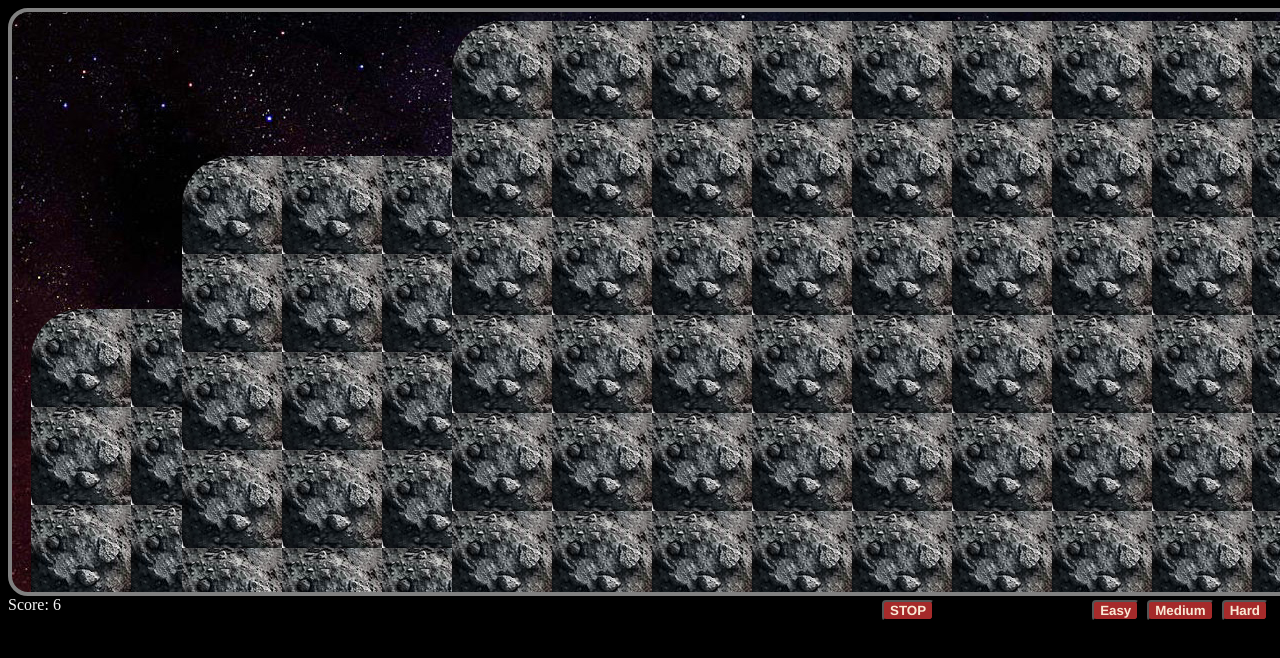
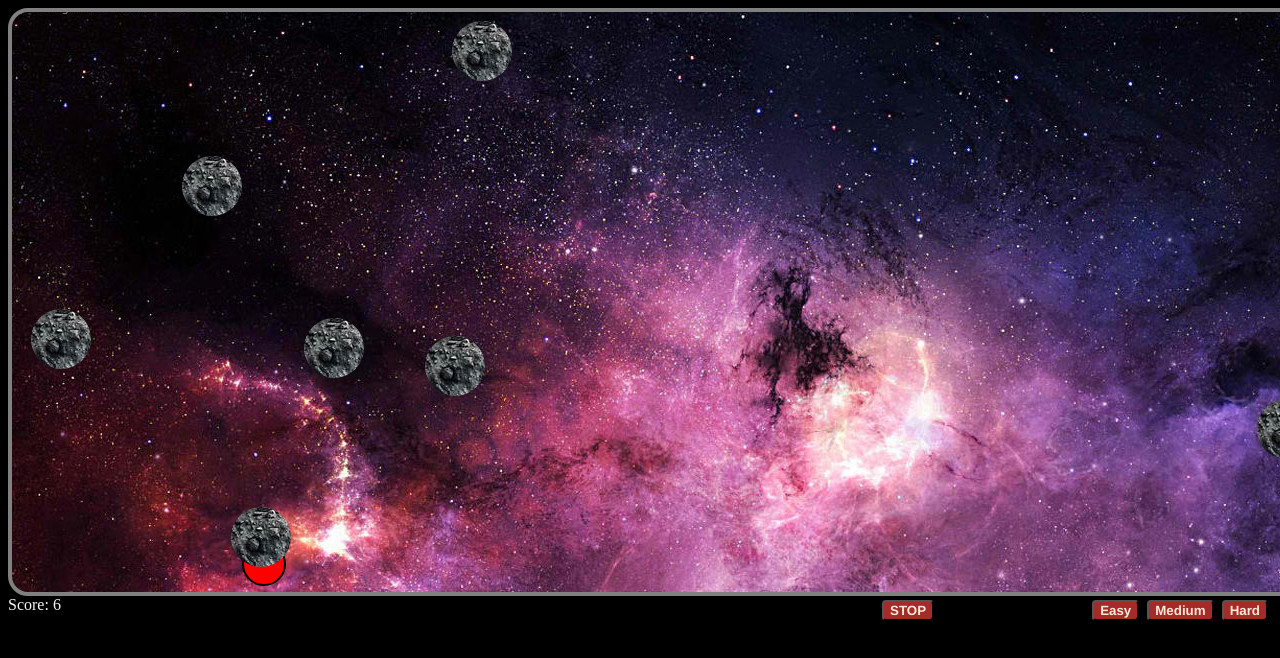
Before and after one commit to siyaramc501-collab/void-fighter, a plain HTML site: page index.html in a window 1280 px wide. Shown: the top 658 px of the page. Drawn offline with Linux system fonts and the light colour scheme.

Commit message:
Update index.html

```diff
--- a/index.html
+++ b/index.html
@@ -45,8 +45,8 @@ button{
 
 
        .obstacle {
-    width: 1000px;
-    height: 1000px;
+    width: 60px;
+    height: 60px;
     /* background:black; */
     background-image: url(./oip.jpg);
     position: absolute;
@@ -166,7 +166,7 @@ else if(level==="Medium"){
 }
 else if(level==="Hard"){
    game = 14;
-   spamrate = 0.99;
+   spamrate = 0.02;
    myspeed = 15;
 }
 // document.getElementById("menu")
```
